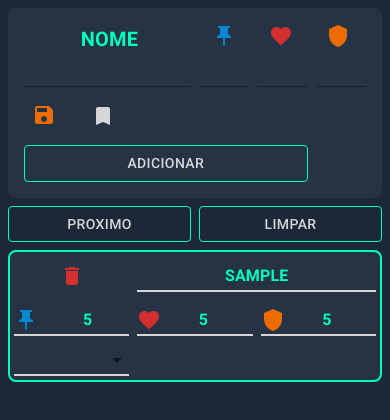
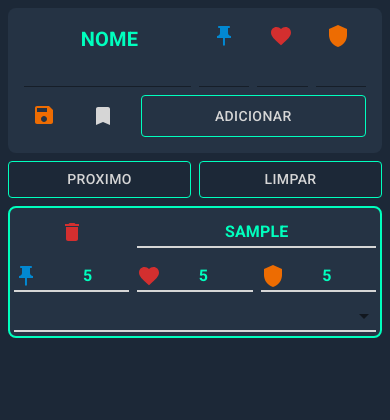
Before and after one commit to Chiocheti/initiative-management-front, a React (Vite) app: page / in a window 390 px wide. Both pictures are taken after typing "Sample", "5", "5", "5" into the empty fields and a click on the button "ADICIONAR". Shown: the top 420 px of the page. Built offline with nearby package versions, Linux system fonts and the light colour scheme.

Commit message:
feat(responsive): add responsivity to page

```diff
--- a/src/components/default/TextInput.jsx
+++ b/src/components/default/TextInput.jsx
@@ -7,7 +7,7 @@ export default function TextInput({ watch, register, errors, name, label, varian
       label={label}
       variant={variant}
       fullWidth
-      focused={focused}
+      focused={!!focused}
       error={!!errors}
       InputLabelProps={{
         shrink: !!watch(name),
--- a/src/components/initiativeList/AddNewList.jsx
+++ b/src/components/initiativeList/AddNewList.jsx
@@ -171,7 +171,7 @@ export default function AddNewList({ addItem, saveData, savedAdventuresList }) {
             />
           </Grid>
 
-          <Grid item xs={10} sm={10} md={8}>
+          <Grid item xs={8} sm={10} md={8}>
             <Button text="adicionar" onClick={handleSubmit(pushData)} />
           </Grid>
         </Grid>
--- a/src/components/initiativeList/AdventureItem.jsx
+++ b/src/components/initiativeList/AdventureItem.jsx
@@ -163,7 +163,7 @@ export default function AdventureItem({
           />
         </Grid>
 
-        <Grid item xs={4} sm={2} md={3.5} alignSelf="center" textAlign="center">
+        <Grid item xs={12} sm={12} md={3.5} alignSelf="center" textAlign="center">
           <FormControl fullWidth focused={order === index}>
             <Select
               multiple
```
